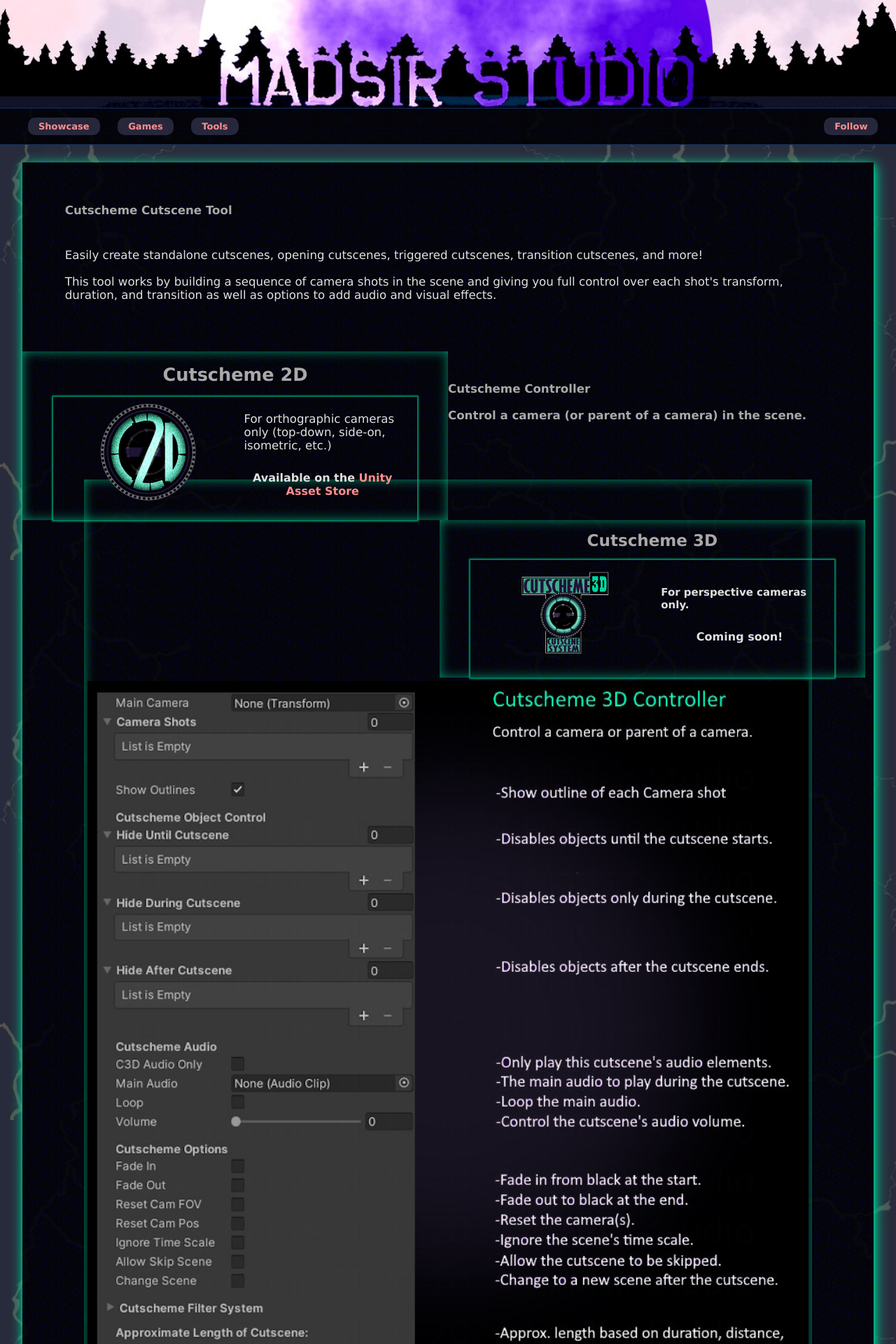
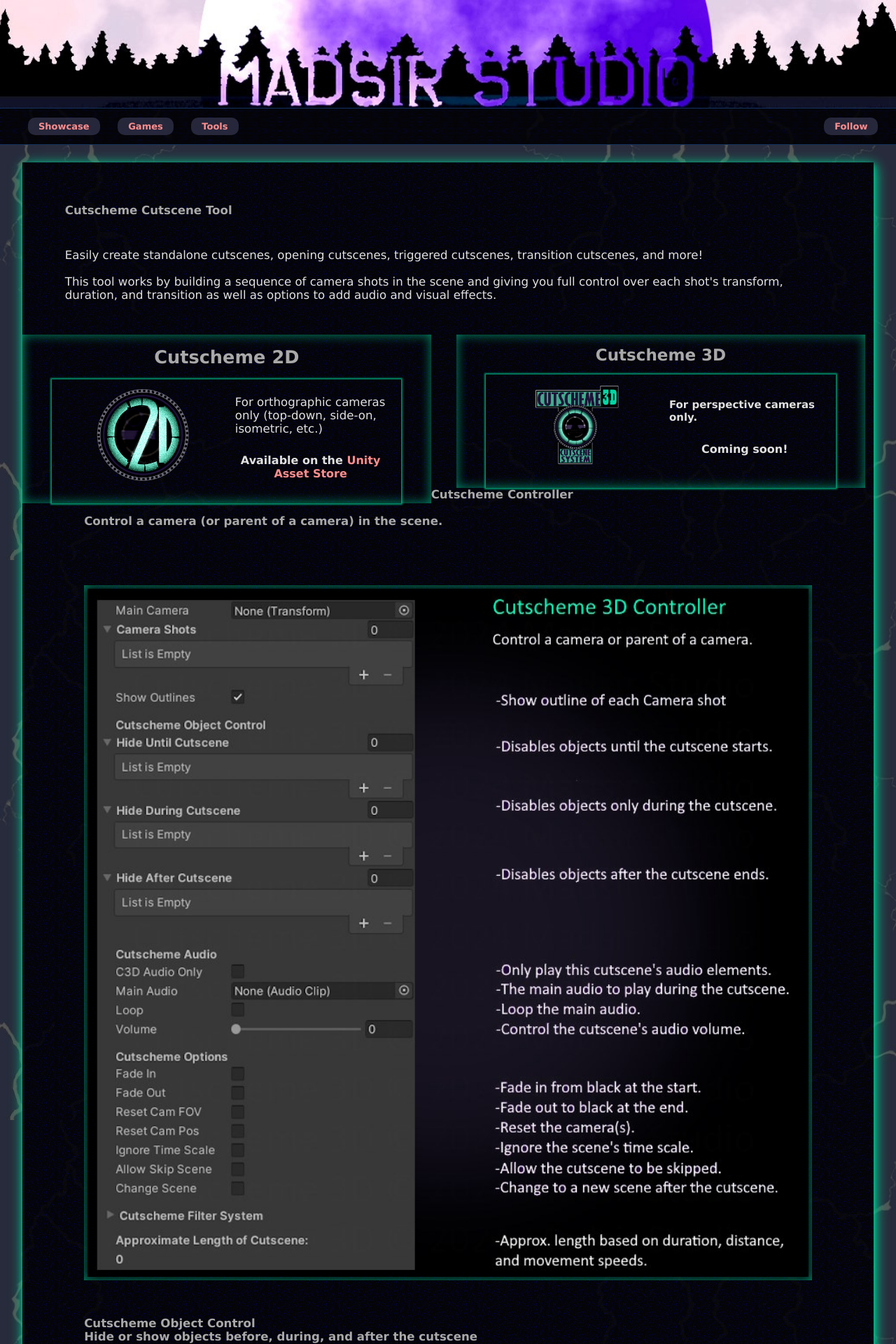
Before and after one commit to Madsir/madsirstudio.github.io, a Jekyll site: the page built from cutscheme/index.html, in a window 1280 px wide. Shown: the top 1920 px of the page at 70% size. Built offline with Jekyll 4.4.1, drawn with Linux system fonts in a browser that asks for light colours; some of the changed text lies outside the part shown.

Commit message:
Update index.html

```diff
--- a/cutscheme/index.html
+++ b/cutscheme/index.html
@@ -19,11 +19,10 @@
   background-image: url("/Assets/tough.png")
 }
 .centerdiv {
-  margin-top: 2%;
-  margin-bottom: 2%;
+  overflow:auto;
 }
   .left, .right {
-  width: 50%;
+  width: 48%;
   box-shadow: inset 0px 0px 16px 0px rgba(0, 203, 145, 0.7);
 }
 
```
Also changed, not shown: other parts of cutscheme/index.html (+3 -3 lines).
